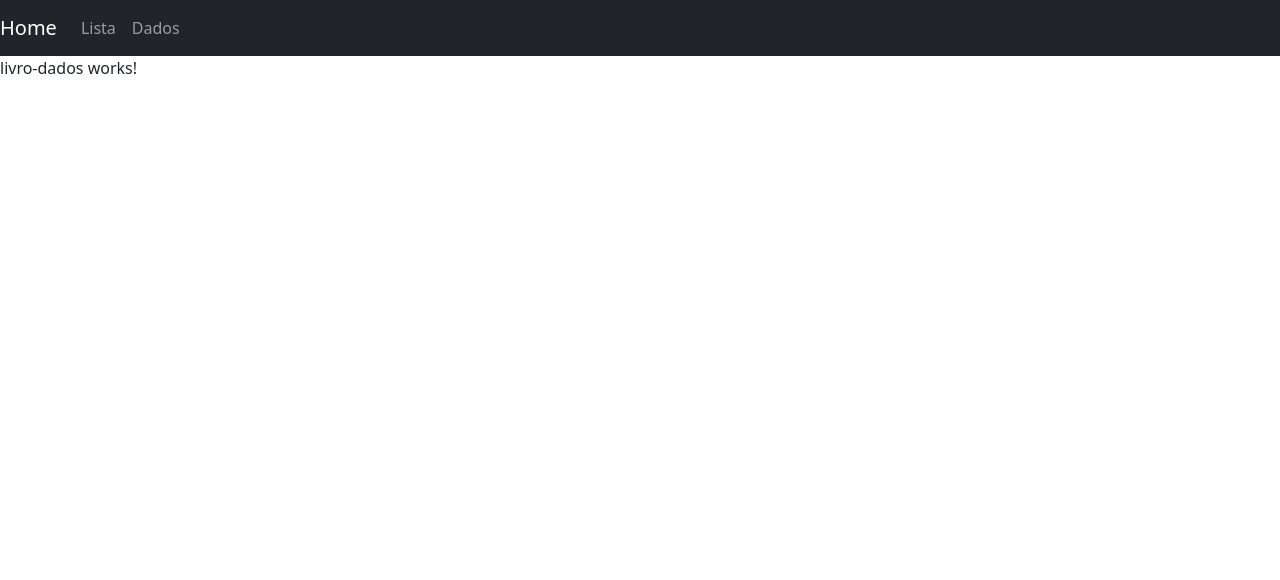
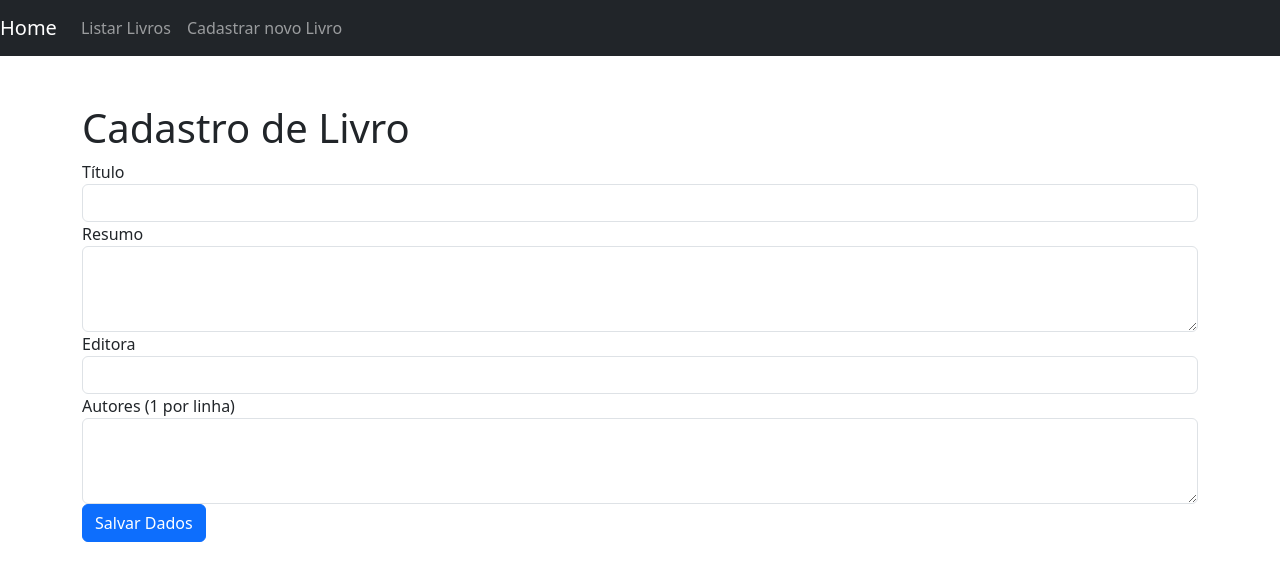
Before and after one commit to MariLFO/estacio-mundo2-missao-nivel-4, an Angular app in the folder livros-angular/: page /dados in a window 1280 px wide. Shown: the top 580 px of the page. Built offline with nearby package versions, Linux system fonts and the light colour scheme.

Commit message:
Html cadastro de livros

```diff
--- a/livros-angular/src/app/app.component.html
+++ b/livros-angular/src/app/app.component.html
@@ -7,10 +7,10 @@
   <div class="collapse navbar-collapse" id="navbarNav">
     <ul class="navbar-nav">
       <li class="nav-item">
-        <a class="nav-link" routerLink="/lista">Lista</a>
+        <a class="nav-link" routerLink="/lista">Listar Livros</a>
       </li>
       <li class="nav-item">
-        <a class="nav-link" routerLink="/dados">Dados</a>
+        <a class="nav-link" routerLink="/dados">Cadastrar novo Livro</a>
       </li>
     </ul>
   </div>
--- a/livros-angular/src/app/livro-dados/livro-dados.component.html
+++ b/livros-angular/src/app/livro-dados/livro-dados.component.html
@@ -1 +1,25 @@
-<p>livro-dados works!</p>
+<main class="container mt-5">
+  <h1>Cadastro de Livro</h1>
+  <form (submit)="incluir()" ngNativeValidate>
+    <div class="form-group">
+      <label for="titulo">Título</label>
+      <input type="text" class="form-control" id="titulo" name="titulo" required [(ngModel)]="livro.titulo">
+    </div>
+    <div class="form-group">
+      <label for="resumo">Resumo</label>
+      <textarea class="form-control" id="resumo" name="resumo" rows="3" [(ngModel)]="livro.resumo"></textarea>
+    </div>
+    <div class="form-group">
+      <label for="editora">Editora</label>
+      <select class="form-control" id="editora" name="editora" required [(ngModel)]="livro.codEditora">
+        <option value="" disabled selected>Selecione a Editora</option>
+        <option *ngFor="let editora of editoras" [value]="editora.codEditora">{{ editora.nome }}</option>
+      </select>
+    </div>
+    <div class="form-group">
+      <label for="autores">Autores (1 por linha)</label>
+      <textarea class="form-control" id="autores" name="autores" rows="3" [(ngModel)]="autoresForm"></textarea>
+    </div>
+    <button type="submit" class="btn btn-primary">Salvar Dados</button>
+  </form>
+</main>
--- a/livros-angular/src/app/livro-dados/livro-dados.component.ts
+++ b/livros-angular/src/app/livro-dados/livro-dados.component.ts
@@ -26,4 +26,10 @@ export class LivroDadosComponent implements OnInit {
   ngOnInit(): void {
     this.editoras = this.servEditora.getEditoras();
   }
+
+  incluir = () => {
+    this.livro.autores = this.autoresForm.split('\n');
+    this.servLivros.incluir(this.livro);
+    this.router.navigateByUrl('/lista');
+  }
 }
```
